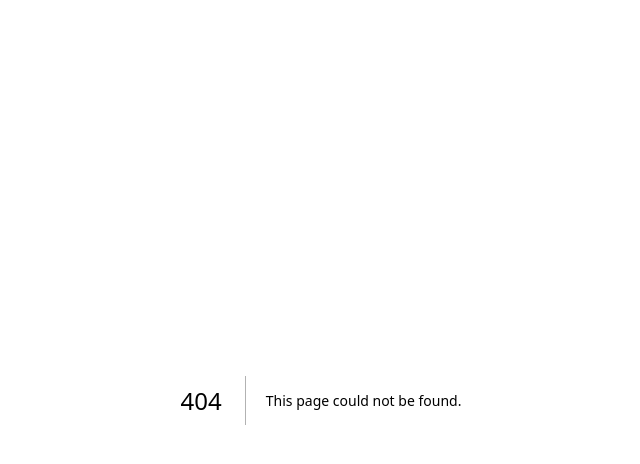
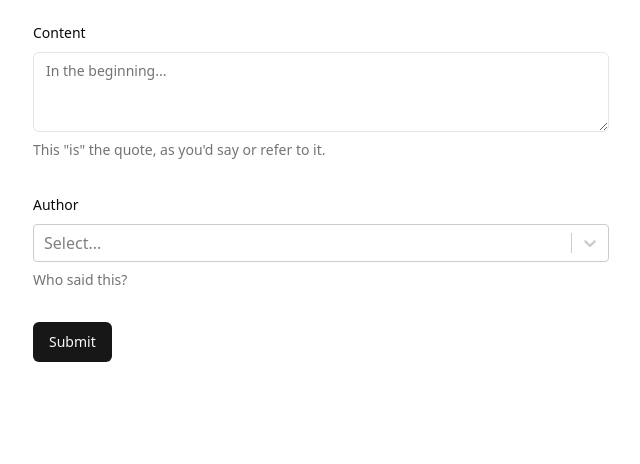
Before and after one commit to BrennanColberg/quote-storage, a Next.js app: page /edit/quote in a window 1280 px wide. Before the commit this address had no page. Shown: the top 464 px of the page, without its empty margins (319-959 px from the left). Built offline with nearby package versions, Linux system fonts and the light colour scheme; no server answers; the database is empty.

Commit message:
form to shadcn with parity

```diff
--- a/app/api/quotes/route.ts
+++ b/app/api/quotes/route.ts
@@ -1,19 +1,14 @@
+import quoteSchema from "@/app/edit/quote/quoteSchema"
 import { PrismaClient } from "@prisma/client"
-import { NextRequest, NextResponse } from "next/server"
-import { z } from "zod"
-
-const schema = z.object({
-  text: z.string(),
-  authorIds: z.array(z.string()),
-})
+import { NextResponse } from "next/server"
 
 export async function POST(request: Request) {
-  // extract the data from the request
-  const { text, authorIds } = schema.parse(await request.json())
+  const { content, authorId } = quoteSchema.parse(await request.json())
+  const authorIds = [authorId]
 
   const prisma = new PrismaClient()
   const quote = await prisma.quote.create({
-    data: { text, authors: { connect: authorIds.map((id) => ({ id })) } },
+    data: { content, authors: { connect: authorIds.map((id) => ({ id })) } },
   })
   return NextResponse.json(quote)
 }
--- /dev/null
+++ b/app/edit/quote/EditQuoteForm.tsx
@@ -0,0 +1,106 @@
+"use client"
+
+import { zodResolver } from "@hookform/resolvers/zod"
+import { useForm } from "react-hook-form"
+import * as z from "zod"
+
+import { Button } from "@/components/ui/button"
+import {
+  Form,
+  FormControl,
+  FormDescription,
+  FormField,
+  FormItem,
+  FormLabel,
+  FormMessage,
+} from "@/components/ui/form"
+import { Textarea } from "@/components/ui/textarea"
+import CreatableSelect from "react-select/creatable"
+import { useMemo, useState } from "react"
+import axios from "axios"
+import { Person } from "@prisma/client"
+import quoteSchema from "./quoteSchema"
+
+export function EditQuoteForm({
+  persons: initialPersons,
+}: {
+  persons: Person[]
+}) {
+  const [persons, setPersons] = useState(initialPersons)
+  const personOptions = useMemo(
+    () => persons.map((person) => ({ value: person.id, label: person.name })),
+    [persons],
+  )
+
+  const form = useForm<z.infer<typeof quoteSchema>>({
+    resolver: zodResolver(quoteSchema),
+    defaultValues: {
+      content: "",
+      authorId: undefined,
+    },
+  })
+
+  async function onSubmit(values: z.infer<typeof quoteSchema>) {
+    await axios.post("/api/quotes", values)
+    alert("Created quote!")
+    form.reset()
+  }
+
+  return (
+    <Form {...form}>
+      <form
+        onSubmit={form.handleSubmit(onSubmit)}
+        className="space-y-8 max-w-xl mx-auto mt-5"
+      >
+        <FormField
+          control={form.control}
+          name="content"
+          render={({ field }) => (
+            <FormItem>
+              <FormLabel>Content</FormLabel>
+              <FormControl>
+                <Textarea placeholder="In the beginning..." {...field} />
+              </FormControl>
+              <FormDescription>
+                This "is" the quote, as you'd say or refer to it.
+              </FormDescription>
+              <FormMessage />
+            </FormItem>
+          )}
+        />
+        <FormField
+          control={form.control}
+          name="authorId"
+          render={({ field }) => (
+            <FormItem>
+              <FormLabel>Author</FormLabel>
+              <FormControl>
+                <CreatableSelect
+                  options={personOptions}
+                  onChange={(newValue) => {
+                    field.onChange({ target: { value: newValue.value } })
+                  }}
+                  value={
+                    personOptions.find(
+                      (person) => person.value === field.value,
+                    ) ?? null
+                  }
+                  onCreateOption={async (inputValue) => {
+                    const person = await axios.post("/api/persons", {
+                      name: inputValue,
+                    })
+                    setPersons((x) => [...x, person.data])
+                    field.onChange({ target: { value: person.data.id } })
+                  }}
+                />
+              </FormControl>
+              <FormDescription>Who said this?</FormDescription>
+              <FormMessage />
+            </FormItem>
+          )}
+        />
+        <Button type="submit">Submit</Button>
+      </form>
+    </Form>
+  )
+}
--- /dev/null
+++ b/app/edit/quote/[id]/page.tsx
@@ -0,0 +1 @@
+// TODO render EditQuoteForm with preexisting data
--- /dev/null
+++ b/app/edit/quote/page.tsx
@@ -0,0 +1,8 @@
+import { PrismaClient } from "@prisma/client"
+import { EditQuoteForm } from "./EditQuoteForm"
+
+export default async function EditQuotePage() {
+  const prisma = new PrismaClient()
+  const [persons] = await Promise.all([prisma.person.findMany()])
+  return <EditQuoteForm persons={persons} />
+}
--- /dev/null
+++ b/app/edit/quote/quoteSchema.tsx
@@ -0,0 +1,12 @@
+import { z } from "zod"
+
+const quoteSchema = z.object({
+  content: z.string({
+    required_error: "Content must not be empty.",
+  }),
+  authorId: z.string({
+    required_error: "Quotes must have at least one author.",
+  }),
+})
+
+export default quoteSchema
--- a/app/new/NewQuoteForm.tsx
+++ /dev/null
@@ -1,59 +0,0 @@
-"use client"
-
-import { Textarea } from "@/components/ui/textarea"
-import { Person } from "@prisma/client"
-import axios from "axios"
-import { useMemo, useState } from "react"
-import CreatableSelect from "react-select/creatable"
-
-export default function NewQuoteForm({
-  persons: initialPersons,
-}: {
-  persons: Person[]
-}) {
-  const [persons, setPersons] = useState<Person[]>(initialPersons)
-  const personOptions = useMemo(
-    () => persons.map((person) => ({ value: person.id, label: person.name })),
-    [persons],
-  )
-
-  const [text, setText] = useState("")
-
-  const [personId, setPersonId] = useState(null)
-
-  return (
-    <form
-      onSubmit={async (e) => {
-        e.preventDefault()
-        await axios.post("/api/quotes", {
-          text,
-          authorIds: personId ? [personId] : [],
-        })
-        setText("")
-      }}
-    >
-      <Textarea
-        name="text"
-        value={text}
-        onChange={(e) => setText(e.target.value)}
-      />
-
-      {/* authors */}
-      <CreatableSelect
-        options={personOptions}
-        onChange={(newValue) => {
-          console.log(newValue)
-          setPersonId(newValue.value)
-        }}
-        value={personOptions.find((person) => person.value === personId)}
-        onCreateOption={async (inputValue) => {
-          const person = await axios.post("/api/persons", { name: inputValue })
-          setPersons((x) => [...x, person.data])
-          setPersonId(person.data.id)
-        }}
-      />
-
-      <button type="submit">Add Quote</button>
-    </form>
-  )
-}
--- a/app/new/page.tsx
+++ /dev/null
@@ -1,10 +0,0 @@
-import axios from "axios"
-import NewQuoteForm from "./NewQuoteForm"
-import { Person, PrismaClient } from "@prisma/client"
-
-export default async function AddQuote() {
-  const prisma = new PrismaClient()
-  const persons = await prisma.person.findMany()
-
-  return <NewQuoteForm persons={persons} />
-}
--- a/app/page.tsx
+++ b/app/page.tsx
@@ -1,9 +1,12 @@
+import Link from "next/link"
+
 // basic placeholder page
 export default function Page() {
   return (
     <div>
-      <h1>Page</h1>
-      <a href="/new">Add new quote</a>
+      <Link href="/edit/quote" className="text-blue-500 underline">
+        Add quote
+      </Link>
     </div>
   )
 }
```
Also changed, not shown: 2 other files (tests, documents, lock files or other folders).
